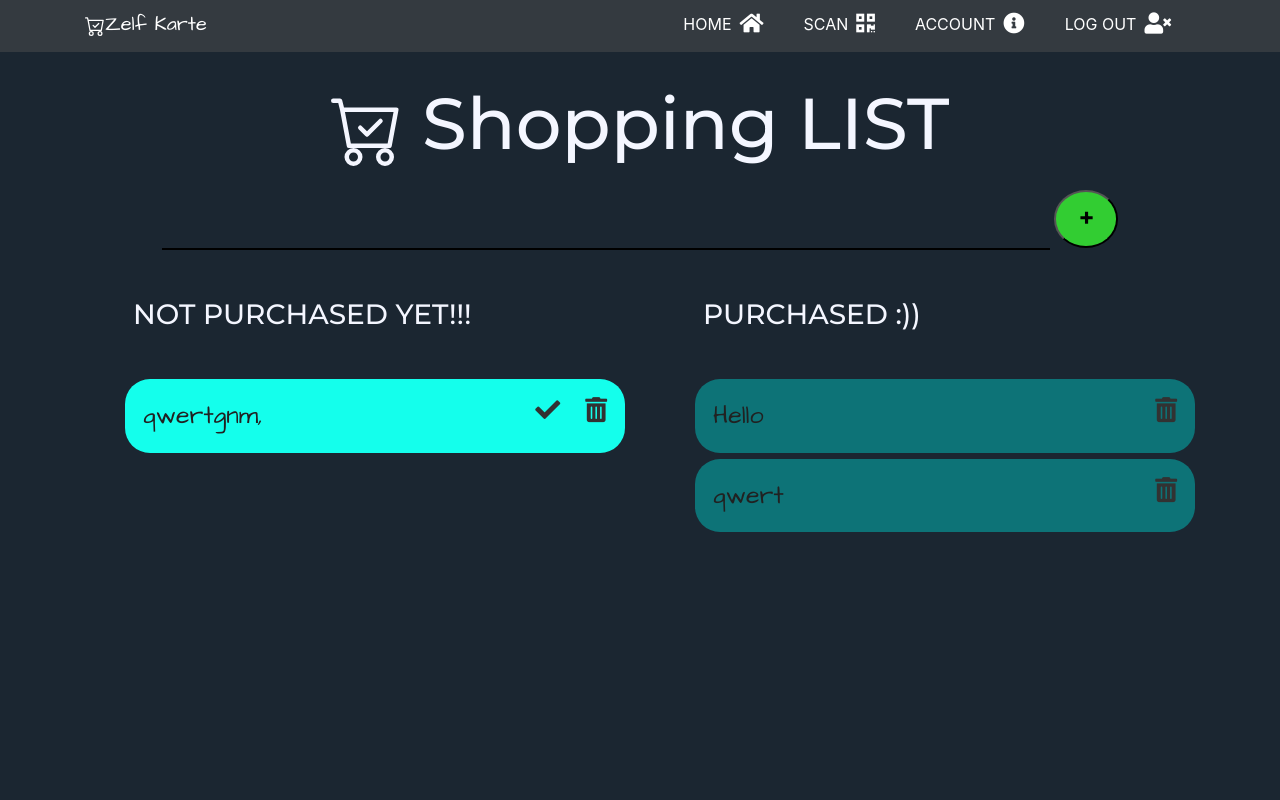
After one commit to samruddhishastri/ZelfKarte, a Flask app: page /list in a window 1280 px wide. The commit adds this page. Run offline with Flask 2, Linux system fonts and the light colour scheme; data comes from the database, SQL or seed files in the repository; both versions use the stored data as it was after the commit; some libraries are stand-ins or nearby versions.

Commit message:
List functionality added

```diff
--- a/summerup/models.py
+++ b/summerup/models.py
@@ -38,5 +38,10 @@ class Post(db.Model):
     content = db.Column(db.Text, nullable=False)
     user_id = db.Column(db.Integer, db.ForeignKey('user.id'), nullable=False)
 
+class Todo(db.Model):
+    id = db.Column(db.Integer, primary_key=True)
+    text = db.Column(db.String(200))
+    complete = db.Column(db.Boolean)
+
     def __repr__(self):
         return f"Post('{self.title}', '{self.date_posted}')"
--- a/summerup/routes.py
+++ b/summerup/routes.py
@@ -3,7 +3,7 @@ import secrets
 from PIL import Image
 from flask import render_template, url_for, flash, redirect, request, abort
 from summerup import app, db, bcrypt, mail
-from summerup.models import User, Post
+from summerup.models import User, Post, Todo
 from summerup.forms import SignupForm, LoginForm, UpdateAccountForm, PostForm, RequestResetForm, ResetPasswordForm
 from flask_login import login_user, current_user, logout_user, login_required
 from flask_mail import Message
@@ -189,3 +189,37 @@ def reset_token(token):
 		flash(f'Your password is updated.', 'success')
 		return redirect(url_for('login'))
 	return render_template('reset_token.html', title='Reset Password', form=form)
+
+@app.route('/list')
+# @login_required
+def list():
+    incomplete = Todo.query.filter_by(complete=False).all()
+    complete = Todo.query.filter_by(complete=True).all()
+
+    return render_template('list.html', incomplete=incomplete, complete=complete)
+
+@app.route('/add', methods=['POST'])
+def add():
+    todo = Todo(text=request.form['todoitem'], complete=False)
+    db.session.add(todo)
+    db.session.commit()
+
+    return redirect(url_for('list'))
+
+@app.route('/complete/<id>')
+def complete(id):
+
+    todo = Todo.query.filter_by(id=int(id)).first()
+    todo.complete = True
+    db.session.commit()
+
+    return redirect(url_for('list'))
+
+@app.route('/task_delete/<id>')
+def task_delete(id):
+
+    todo = Todo.query.filter_by(id=int(id)).first()
+    db.session.delete(todo)
+    db.session.commit()
+
+    return redirect(url_for('list'))
--- a/summerup/static/main.css
+++ b/summerup/static/main.css
@@ -25,7 +25,6 @@ html,body {
     color: #0d7377;
     font-family: 'Montserrat', sans-serif;
     background-color: #1B2631;
-    height: 100%;
 }
 
 hr {
@@ -35,6 +34,7 @@ hr {
     border-width: 0.054vw 0 0 0;
     border-radius: 1.079vw;
   }
+
 hr:before {
   display: block;
   content: "";
@@ -153,7 +153,6 @@ hr {
   width: 70.983vw;
   font-size: 2.5vw;
   }
-
 }
 
 .account-img {
@@ -162,3 +161,67 @@ hr {
   margin-right: 20px;
   margin-bottom: 16px;
 }
+
+html, .shoplist_body
+{
+  height: 100%;
+  background: #1B2631;
+  color: #f4f6ff;
+}
+.shoplist
+{
+  position: relative;
+  top: 80px;
+  text-align: center;
+  font-family: 'Montserrat', sans-serif;
+}
+.shoplist h3
+{
+  text-align: left;
+}
+.txtb{
+  width: 80%;
+  border: none;
+  border-bottom: 2px solid #000;
+  background: none;
+  padding: 10px;
+  outline: none;
+  font-size: 25px;
+  color: #14ffec;
+}
+.task{
+  border-radius: 25px;
+  width: 100%;
+  background: rgba(255,255,255,0.5);
+  padding: 18px;
+  margin: 6px 0;
+  overflow: hidden;
+  text-align: left;
+  font-weight: 400;
+  font-family: 'Architects Daughter', cursive;
+  font-size: 25px;
+}
+.addButton
+{
+  float: none;
+  background: #32cd32;
+  font-size: 25px;
+  font-weight: bold;
+}
+
+.task i{
+  color: #323232;
+  float: right;
+  margin-left: 25px;
+  cursor: pointer;
+}
+
+.notcomp .task{
+  background: #14ffec;
+  color: #212121;
+}
+
+.comp .task{
+  background: #0d7377;
+  color: #212121;
+}
--- a/summerup/templates/home.html
+++ b/summerup/templates/home.html
@@ -2,6 +2,8 @@
 
 {% block nav %}
     <div class="navbar-nav ">
+        <a class="nav-item nav-link mx-2 " href="{{ url_for('list') }}">LIST<i
+        class="fas fa-list-alt fa-lg p-2 d-none d-md-inline"></i><span class="d-md-none"><i class="fas fa-list-alt px-2"></i></span></a>
         <a class="nav-item nav-link mx-2 " href="{{ url_for('qrcode') }}">SCAN<i
         class="fas fa-qrcode fa-lg p-2 d-none d-md-inline"></i><span class="d-md-none"><i class="fas fa-qrcode px-2"></i></span></a>
         <a class="nav-item nav-link mx-2 " href="{{ url_for('account') }}">ACCOUNT<i
--- /dev/null
+++ b/summerup/templates/list.html
@@ -0,0 +1,55 @@
+{% extends "layout.html" %}
+
+{% block nav %}
+    <div class="navbar-nav ">
+      <a class="nav-item nav-link mx-2 " href="{{ url_for('home') }}">HOME<i
+    class="fas fa-home fa-lg p-2 d-none d-md-inline"></i><span class="d-md-none"><i
+    class="fas fa-home px-2"></i></span></a>
+        <a class="nav-item nav-link mx-2 " href="{{ url_for('qrcode') }}">SCAN<i
+        class="fas fa-qrcode fa-lg p-2 d-none d-md-inline"></i><span class="d-md-none"><i class="fas fa-qrcode px-2"></i></span></a>
+        <a class="nav-item nav-link mx-2 " href="{{ url_for('account') }}">ACCOUNT<i
+        class="fas fa-info-circle fa-lg p-2 d-none d-md-inline"></i><span class="d-md-none"><i class="fas fa-info-circle px-2"></i></span></a>
+        <a class="nav-item nav-link mx-2 " href="{{ url_for('logout') }}">LOG OUT<i
+        class="fas fa-user-times fa-lg p-2 d-none d-md-inline"></i><span class="d-md-none"><i class="fas fa-user-times px-2"></i></span></a>
+
+    </div>
+{% endblock nav %}
+
+{% block content %}
+  <div class="shoplist_body">
+    <div class="container ">
+      <div class="shoplist">
+        <h1 class="display-3"><svg class="bi bi-cart-check" width="1em" height="1em" viewBox="0 0 16 16" fill="currentColor" xmlns="http://www.w3.org/2000/svg">
+                    <path fill-rule="evenodd" d="M11.354 5.646a.5.5 0 0 1 0 .708l-3 3a.5.5 0 0 1-.708 0l-1.5-1.5a.5.5 0 1 1 .708-.708L8 8.293l2.646-2.647a.5.5 0 0 1 .708 0z"/>
+                    <path fill-rule="evenodd" d="M0 1.5A.5.5 0 0 1 .5 1H2a.5.5 0 0 1 .485.379L2.89 3H14.5a.5.5 0 0 1 .491.592l-1.5 8A.5.5 0 0 1 13 12H4a.5.5 0 0 1-.491-.408L2.01 3.607 1.61 2H.5a.5.5 0 0 1-.5-.5zM3.102 4l1.313 7h8.17l1.313-7H3.102zM5 12a2 2 0 1 0 0 4 2 2 0 0 0 0-4zm7 0a2 2 0 1 0 0 4 2 2 0 0 0 0-4zm-7 1a1 1 0 1 0 0 2 1 1 0 0 0 0-2zm7 0a1 1 0 1 0 0 2 1 1 0 0 0 0-2z"/>
+                </svg> Shopping LIST</h1>
+
+                <form action="{{ url_for('add') }}" method="POST">
+              <input class="txtb" type="text" name="todoitem">
+              <input type="submit" value=" + " class="rounded-circle addButton mt-3 mb-0 p-2 px-3">
+            </form>
+
+        <div class="row">
+                <div class="notcomp col-12 col-md-6">
+                <h3 class="display-5 m-5">NOT PURCHASED YET!!!</h3>
+                <ul>
+                  {% for todo in incomplete %}
+                    <li class="task" >{{ todo.text }} <a href="{{ url_for('task_delete', id=todo.id) }}"><i class='fas fa-trash-alt'></i></a><a href="{{ url_for('complete', id=todo.id) }}"><i class='fas fa-check'></i></a></li>
+                  {% endfor %}
+                </ul>
+              </div>
+
+            <div class="comp col-12 col-md-6">
+                <h3 class="display-5 m-5">PURCHASED :))</h3>
+                <ul>
+                  {% for todo in complete %}
+                    <li class="task" >{{ todo.text }}<a href="{{ url_for('task_delete', id=todo.id) }}"><i class='fas fa-trash-alt'></i></a></li>
+                  {% endfor %}
+                </ul>
+            </div>
+          </div>
+      </div>
+    </div>
+  </div>
+
+{% endblock %}
```
Also changed, not shown: summerup/site.db. Lines whose indentation alone changed are shown as unchanged.
